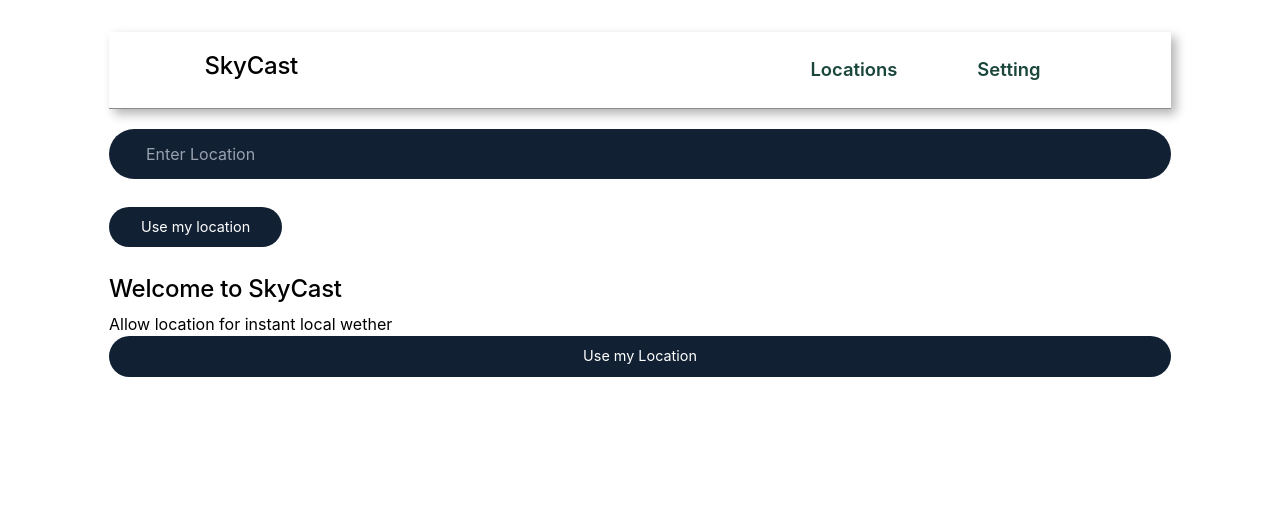
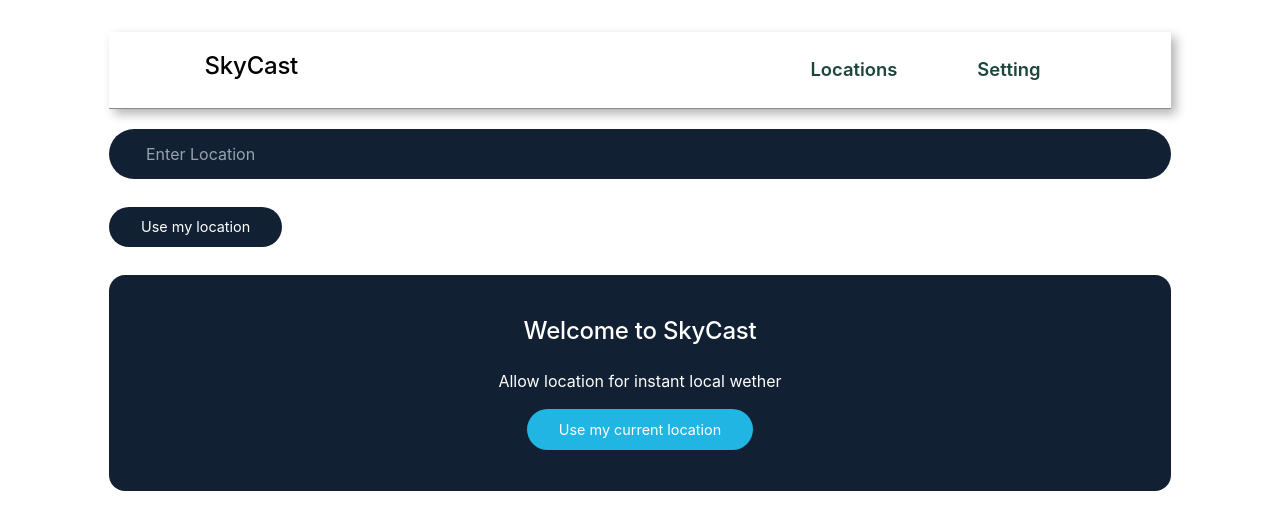
Before and after one commit to Samukelokhathi/weather-app-react-ts, a React (Vite) app: page / in a window 1280 px wide. Shown: the top 530 px of the page. Built offline with nearby package versions, Linux system fonts and the light colour scheme; a web font is replaced by a local one.

Commit message:
Added the home default card

```diff
--- a/src/Pages/Home.tsx
+++ b/src/Pages/Home.tsx
@@ -14,13 +14,16 @@ function Home() {
           <Button text="Use my location" />
         </div>
 
-        <div className="flex flex-col justify-center align-center">
+        <div className="flex flex-col justify-center h-54 gap-4 items-center   rounded-2xl text-white bg-[#122033]  ">
           <Text variant={"h2"} children={"Welcome to SkyCast"} />
           <Text
             variant={"p"}
             children={"Allow location for instant local wether"}
           />
-          <Button text="Use my Location" />
+          <Button
+            style={{ backgroundColor: "#20B5E2" }}
+            text="Use my current location"
+          />
         </div>
       </div>
     </>
```
